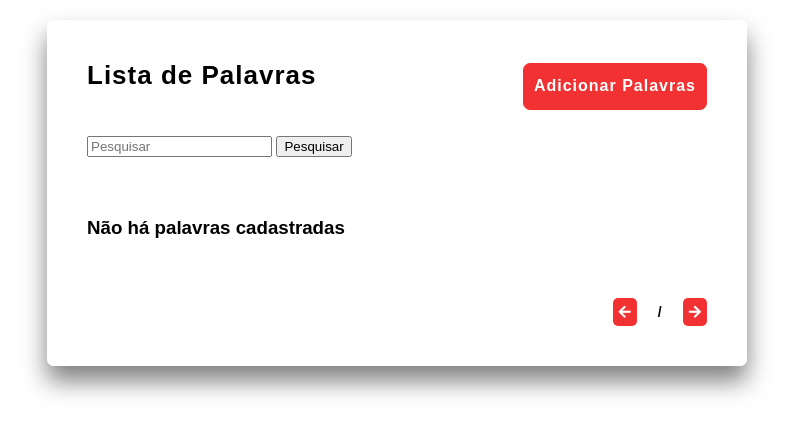
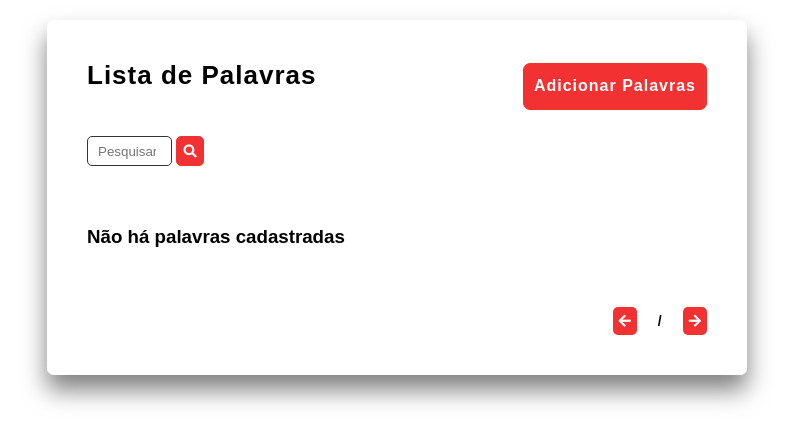
Before and after one commit to fga-eps-mds/2020.2-Projeto-Kokama-Usuario, a Django app: template translate/templates/word_list.html in a window 1280 px wide. Shown: the part 80-524 px from the top of the page, without its empty margins (243-1036 px from the left). Run offline with Django 3.2, Linux system fonts and the light colour scheme; the template is opened without the code that fills it, so the values that code supplies are empty.

Commit message:
Improve search bar style

```diff
--- a/static/css/common/style.css
+++ b/static/css/common/style.css
@@ -297,3 +297,38 @@ body {
   font-size: 14px;
   color:rgb(0,0,0);
 }
+
+.search-area, .search-button {
+  height: 30px;
+  border-radius: 5px;
+  border: 1.5px solid #333;
+}
+
+.search-area {
+  outline: none;
+  width: 85px;
+  padding-left: 10px;
+  padding-top: 1.5px;
+  transition: 0.40s;
+}
+
+.search-area:focus {
+  height: 30px;
+  width: 300px;
+  border-radius: 5px;
+  border: 1.5px solid #F23232;
+}
+
+.search-button {
+  justify-content: center;
+  cursor: pointer;
+  border-color: #F23232;
+  background-color: #F23232;
+  color: #FFF;
+}
+
+.search-button:hover {
+  background-color: #ffffff;
+  color: #000000;
+  transition: 0.30s;
+}
--- a/translate/templates/word_list.html
+++ b/translate/templates/word_list.html
@@ -11,12 +11,12 @@
             <a class='button-link' href="/traducao/adicionar_traducao/">Adicionar Palavras</a>
         </div>
 
-        <div>
-            <form action="{% url 'get_word_list' %}">
-                <input type="search" name="search" label="Search" placeholder="Pesquisar">
-                <button type="submit">Pesquisar</button>
-            </form>
-        </div>
+        <form action="{% url 'get_word_list' %}">
+            <input class="search-area" type="search" name="search" label="Search" placeholder="Pesquisar">
+            <button class="search-button" type="submit">
+                <em class="fas fa-search"></em>
+            </button>
+        </form>
 
         <div class="word-list">
             {% for translate in page %}
--- a/translate/views.py
+++ b/translate/views.py
@@ -21,7 +21,7 @@ def get_word_list(request):
             response = requests.get(url)
             translations = response.json()
             search_list = []
-            if search_query:
+            if search_query != '':
                 for translate in translations:
                     # Transformar em função e tratar palavras parecidas
                     if (translate['word_kokama'] == search_query
```
